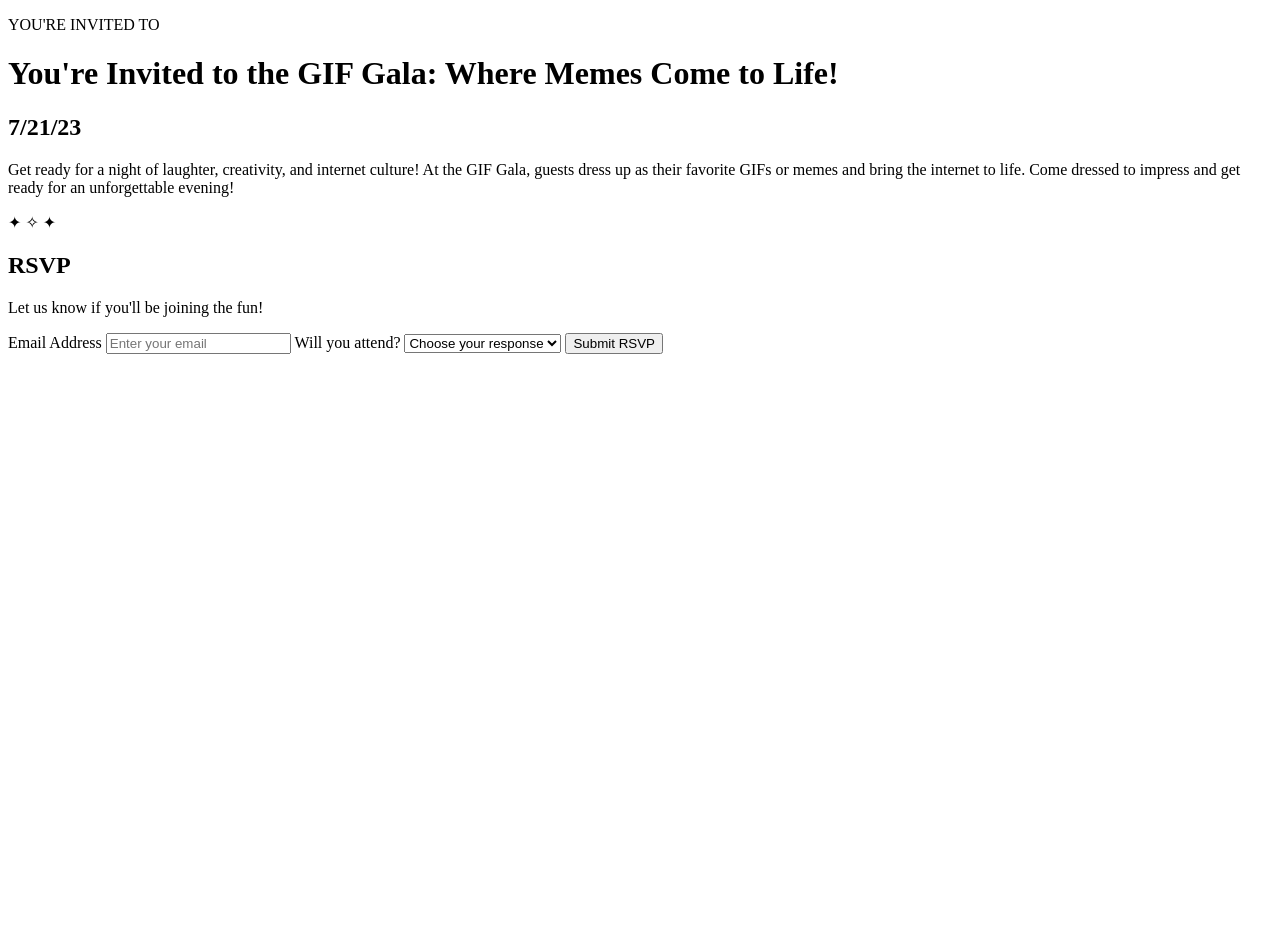
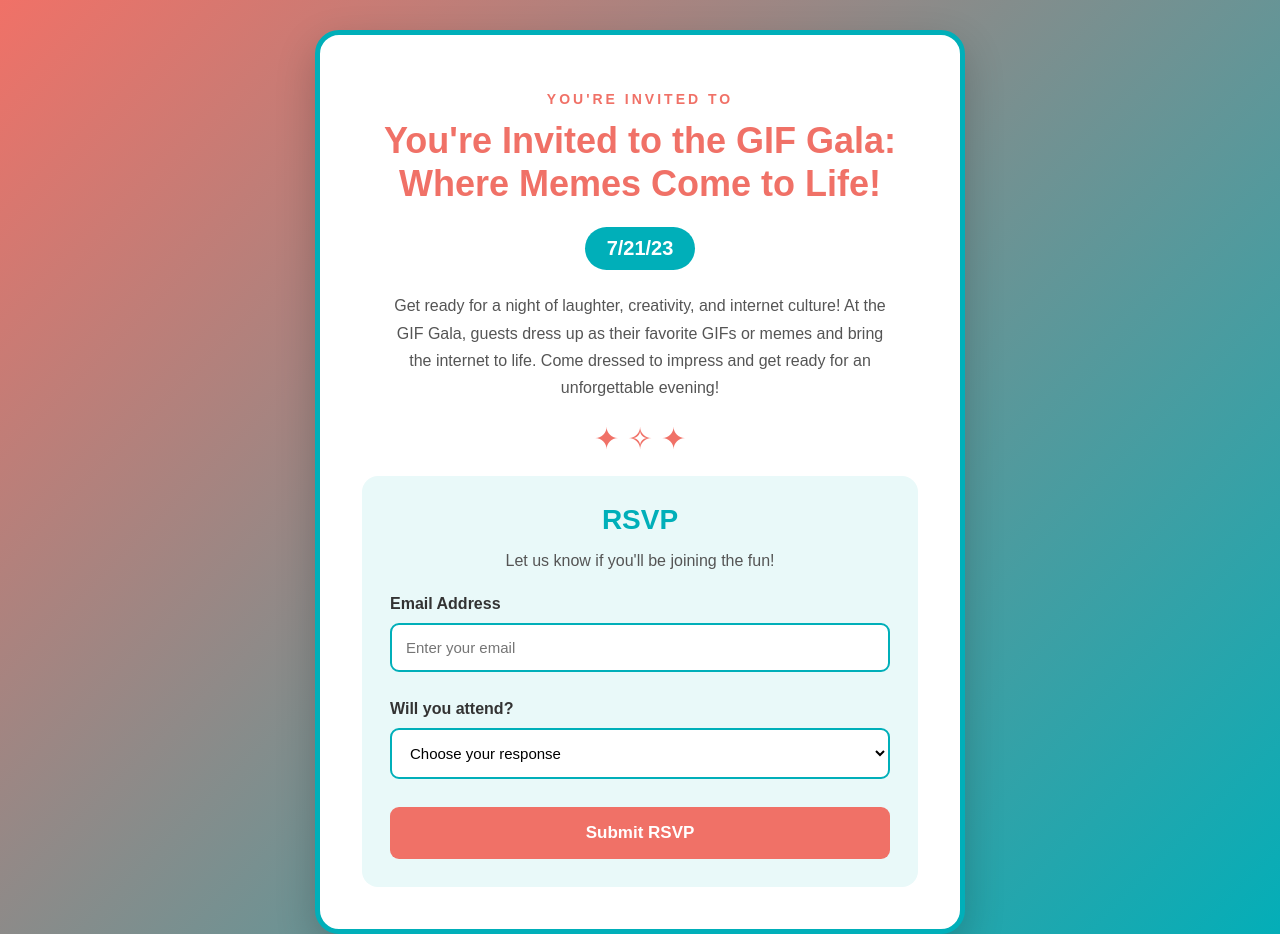
Before and after one commit to an2ard/interactive-event-invite, a plain HTML site: page index.html in a window 1280 px wide. Shown: the top 934 px of the page. Before the commit the page ends 800 px from the top, so only its background shows below. Drawn offline with Linux system fonts and the light colour scheme; a script that the page names is missing.

Commit message:
Version 2 new

```diff
--- a/style.css
+++ b/style.css
@@ -1,42 +1,186 @@
-// Gets the RSVP form and confirmation message area
-var rsvpForm = document.getElementById("rsvpForm");
-var confirmationMessage = document.getElementById("confirmationMessage");
 
-// Checks that the HTML elements were found
-if (rsvpForm && confirmationMessage) {
+/* Applies the same box-sizing rule to all elements */
+* {
+    box-sizing: border-box; /* Includes padding and borders in the element's total size */
+}
 
-    // Runs when the user submits the form
-    rsvpForm.addEventListener("submit", function(event) {
+/* Styles the entire page */
+body {
+    margin: 0; /* Removes default margins */
+    min-height: 100vh; /* Makes the page fill the screen height */
+    padding: 30px 16px; /* Adds space around the content */
+    display: flex; /* Allows the invitation card to be centered */
+    justify-content: center; /* Centers the card horizontally */
+    align-items: center; /* Centers the card vertically */
+    font-family: Arial, sans-serif; /* Sets the font */
+    color: #333333; /* Sets the main text color */
+    background: linear-gradient(135deg, #f07167, #00afb9); /* Creates a colorful gradient */
+}
 
-        // Prevents the page from refreshing
-        event.preventDefault();
+/* Styles the main invitation card */
+.invitation-card {
+    width: 100%; /* Uses the available width */
+    max-width: 650px; /* Prevents the card from becoming too wide */
+    padding: 42px; /* Adds space inside the card */
+    text-align: center; /* Centers the text */
+    background-color: white; /* Makes the card white */
+    border: 5px solid #00afb9; /* Adds a turquoise border */
+    border-radius: 24px; /* Rounds the card corners */
+    box-shadow: 0 15px 40px rgba(0, 0, 0, 0.2); /* Adds a soft shadow */
+}
 
-        // Gets the selected attendance option
-        var attendance = document.getElementById("attendance").value;
+/* Styles the small invitation label */
+.eyebrow {
+    margin-bottom: 12px; /* Adds space below the label */
+    color: #f07167; /* Sets the coral color */
+    font-size: 14px; /* Sets the text size */
+    font-weight: bold; /* Makes the text bold */
+    letter-spacing: 3px; /* Adds space between letters */
+}
 
-        // Checks if the user is attending
-        if (attendance === "yes") {
+/* Styles the main heading */
+h1 {
+    margin: 0; /* Removes default margins */
+    color: #f07167; /* Sets the coral heading color */
+    font-size: 36px; /* Makes the heading large */
+    line-height: 1.2; /* Improves line spacing */
+}
 
-            // Displays a positive confirmation message
-            confirmationMessage.innerHTML =
-                "🎉 Party on! We look forward to seeing you at the GIF Gala!";
+/* Styles the event date */
+.event-date {
+    display: inline-block; /* Keeps the background around the date */
+    margin: 22px 0; /* Adds space above and below */
+    padding: 10px 22px; /* Adds space inside the date label */
+    color: white; /* Makes the date text white */
+    background-color: #00afb9; /* Sets the turquoise background */
+    border-radius: 30px; /* Makes the date label rounded */
+    font-size: 20px; /* Sets the date text size */
+}
 
-        } else if (attendance === "no") {
+/* Styles the event description */
+.description {
+    max-width: 500px; /* Limits the paragraph width */
+    margin: 0 auto 20px; /* Centers the paragraph */
+    color: #555555; /* Sets a gray text color */
+    font-size: 16px; /* Sets the text size */
+    line-height: 1.7; /* Makes the paragraph easier to read */
+}
 
-            // Displays the GIF if the user is not attending
-            confirmationMessage.innerHTML =
-                '<img src="https://media.giphy.com/media/JER2en0ZRiGUE/giphy.gif" alt="GIF reaction" class="confirmation-gif">';
+/* Styles the decorative symbols */
+.sparkle {
+    margin: 18px 0; /* Adds space around the symbols */
+    color: #f07167; /* Makes the symbols coral */
+    font-size: 30px; /* Makes the symbols larger */
+}
 
-        }
+/* Styles the RSVP section */
+.rsvp-section {
+    margin-top: 20px; /* Adds space above the section */
+    padding: 28px; /* Adds space inside the section */
+    text-align: left; /* Aligns form content to the left */
+    background-color: #e9f9f9; /* Adds a light turquoise background */
+    border-radius: 16px; /* Rounds the section corners */
+}
 
-        // Makes the confirmation message visible
-        confirmationMessage.style.display = "block";
+/* Styles the RSVP heading */
+.rsvp-section h2 {
+    margin: 0 0 10px; /* Adds space below the heading */
+    color: #00afb9; /* Sets the turquoise color */
+    text-align: center; /* Centers the heading */
+    font-size: 28px; /* Sets the heading size */
+}
 
-        // Clears the form after submission
-        rsvpForm.reset();
+/* Styles the RSVP introduction */
+.rsvp-section p {
+    margin-bottom: 25px; /* Adds space below the paragraph */
+    color: #555555; /* Sets the paragraph color */
+    text-align: center; /* Centers the paragraph */
+}
 
-    });
+/* Styles the form labels */
+label {
+    display: block; /* Places each label on its own line */
+    margin-bottom: 10px; /* Adds space below each label */
+    color: #333333; /* Sets the label color */
+    font-weight: bold; /* Makes labels bold */
+}
 
-} else {
-    console.error("The RSVP form or confirmation message was not found. Check your HTML IDs.");
+/* Styles the email field and attendance menu */
+input,
+select {
+    display: block; /* Places each field on its own line */
+    width: 100%; /* Makes fields fill the available width */
+    margin-bottom: 28px; /* Adds space between the form fields */
+    padding: 14px; /* Adds space inside the fields */
+    border: 2px solid #00afb9; /* Adds a turquoise border */
+    border-radius: 9px; /* Rounds the field corners */
+    background-color: white; /* Keeps the fields white */
+    font-size: 15px; /* Sets the field text size */
 }
+
+/* Highlights a field when selected */
+input:focus,
+select:focus {
+    outline: none; /* Removes the default outline */
+    border-color: #f07167; /* Changes the border to coral */
+}
+
+/* Styles the submit button */
+button {
+    display: block; /* Places the button on its own line */
+    width: 100%; /* Makes the button fill the form width */
+    margin-top: 5px; /* Adds space above the button */
+    padding: 16px; /* Adds space inside the button */
+    border: none; /* Removes the default border */
+    border-radius: 9px; /* Rounds the button corners */
+    background-color: #f07167; /* Sets the coral background */
+    color: white; /* Makes the button text white */
+    font-size: 17px; /* Sets the button text size */
+    font-weight: bold; /* Makes the button text bold */
+    cursor: pointer; /* Shows that the button is clickable */
+    transition: background-color 0.3s ease; /* Smooths the hover effect */
+}
+
+/* Changes the button color when hovered */
+button:hover {
+    background-color: #00afb9; /* Changes the button to turquoise */
+}
+
+/* Styles the confirmation message */
+#confirmationMessage {
+    display: none; /* Hides the message until the form is submitted */
+    margin-top: 25px; /* Adds space above the message */
+    padding: 16px; /* Adds space inside the message area */
+    color: white; /* Makes the message text white */
+    background-color: #00afb9; /* Sets a turquoise background */
+    border-radius: 10px; /* Rounds the message corners */
+    text-align: center; /* Centers the message */
+    font-weight: bold; /* Makes the message bold */
+    line-height: 1.5; /* Improves text spacing */
+}
+
+/* Styles the GIF displayed when someone cannot attend */
+.confirmation-gif {
+    display: block; /* Places the GIF on its own line */
+    width: 100%; /* Makes the GIF responsive */
+    max-width: 300px; /* Limits the GIF size */
+    height: auto; /* Keeps the original proportions */
+    margin: 10px auto; /* Centers the GIF */
+    border-radius: 10px; /* Rounds the GIF corners */
+}
+
+/* Adjusts the page for mobile screens */
+@media (max-width: 600px) {
+
+    .invitation-card {
+        padding: 25px 18px; /* Reduces card padding */
+    }
+
+    h1 {
+        font-size: 28px; /* Makes the heading smaller */
+    }
+
+    .rsvp-section {
+        padding: 20px; /* Reduces RSVP section padding */
+    }
+}
```
Also changed, not shown: action.js (+13 -3 lines), index.html (+8 -2 lines).
